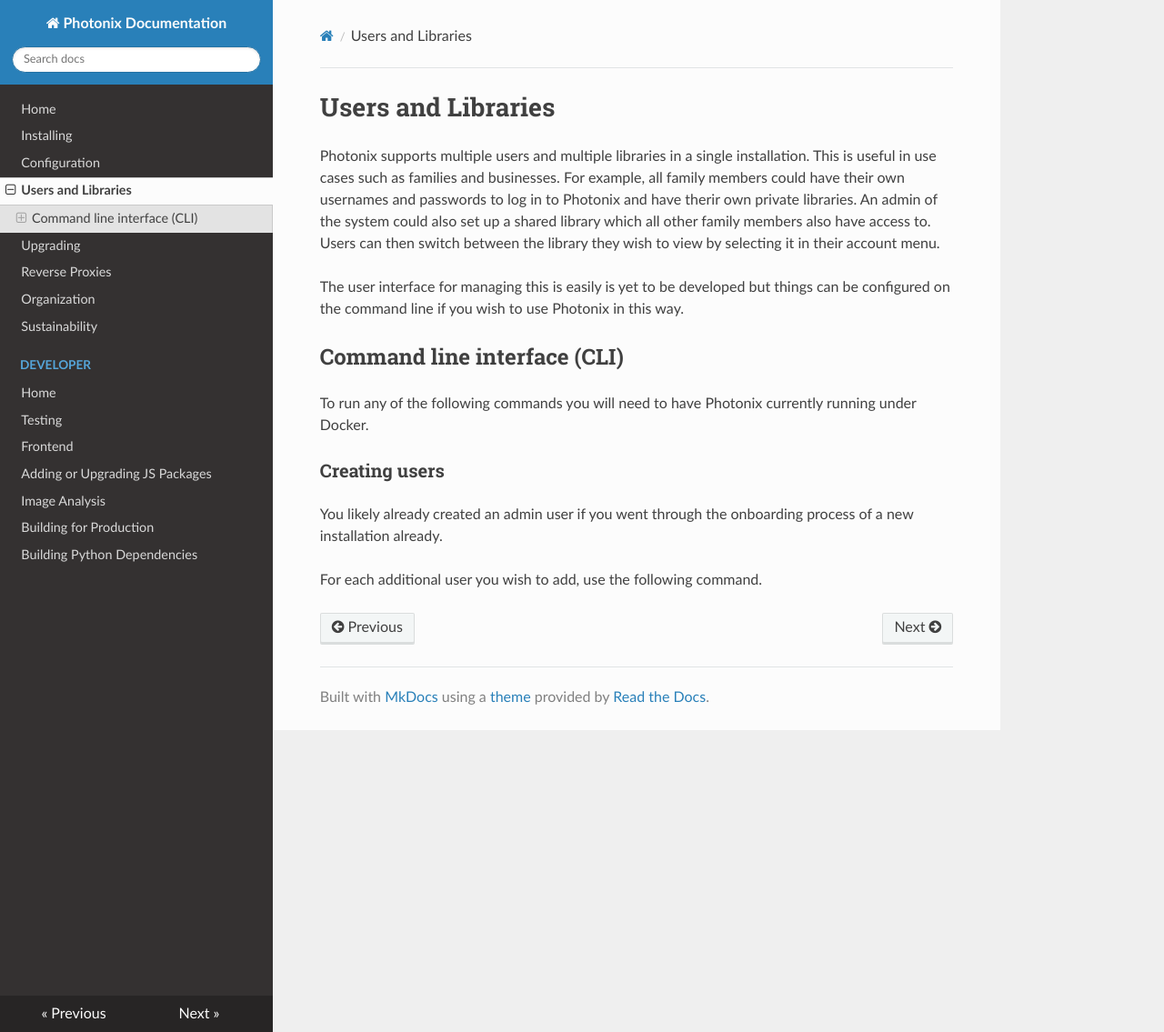
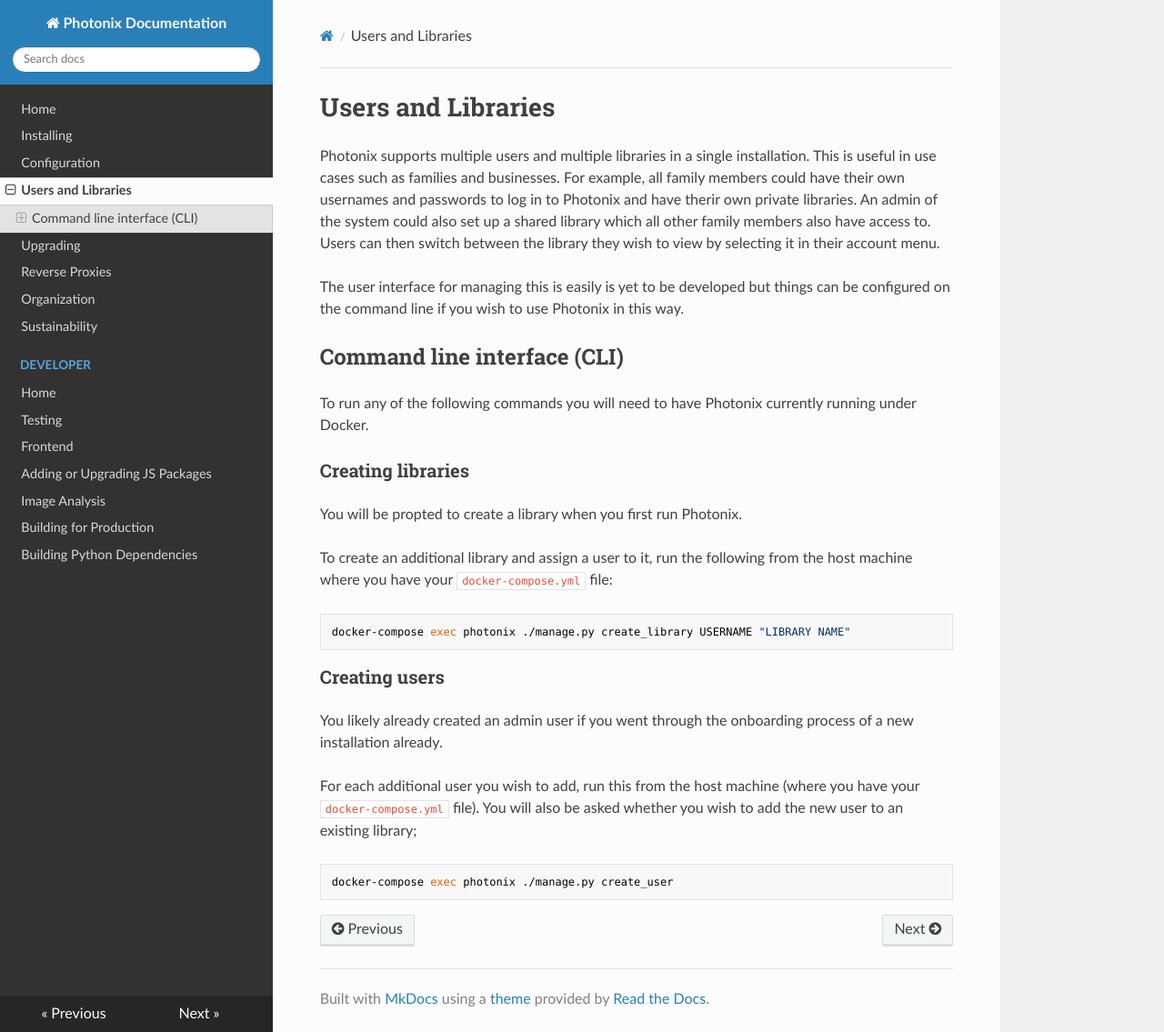
Before and after one commit to photonixapp/photonix-website, an MkDocs documentation site: the page built from docs/users_libraries.md, in a window 1280 px wide and 1135 px high. Shown: the whole window at 91% size. Built offline with MkDocs 1.6.1, drawn with Linux system fonts in a browser that asks for light colours; nearby versions of some CDN libraries.

Commit message:
Updating docs on creating libraries and users

```diff
--- a/docs/users_libraries.md
+++ b/docs/users_libraries.md
@@ -4,13 +4,22 @@
 
 The user interface for managing this is easily is yet to be developed but things can be configured on the command line if you wish to use Photonix in this way.
 
-
 ## Command line interface (CLI)
 
 To run any of the following commands you will need to have Photonix currently running under Docker.
+
+### Creating libraries
+
+You will be propted to create a library when you first run Photonix.
+
+To create an additional library and assign a user to it, run the following from the host machine where you have your `docker-compose.yml` file:
+
+    docker-compose exec photonix ./manage.py create_library USERNAME "LIBRARY NAME"
 
 ### Creating users
 
 You likely already created an admin user if you went through the onboarding process of a new installation already.
 
-For each additional user you wish to add, use the following command.
+For each additional user you wish to add, run this from the host machine (where you have your `docker-compose.yml` file). You will also be asked whether you wish to add the new user to an existing library;
+
+    docker-compose exec photonix ./manage.py create_user
```
